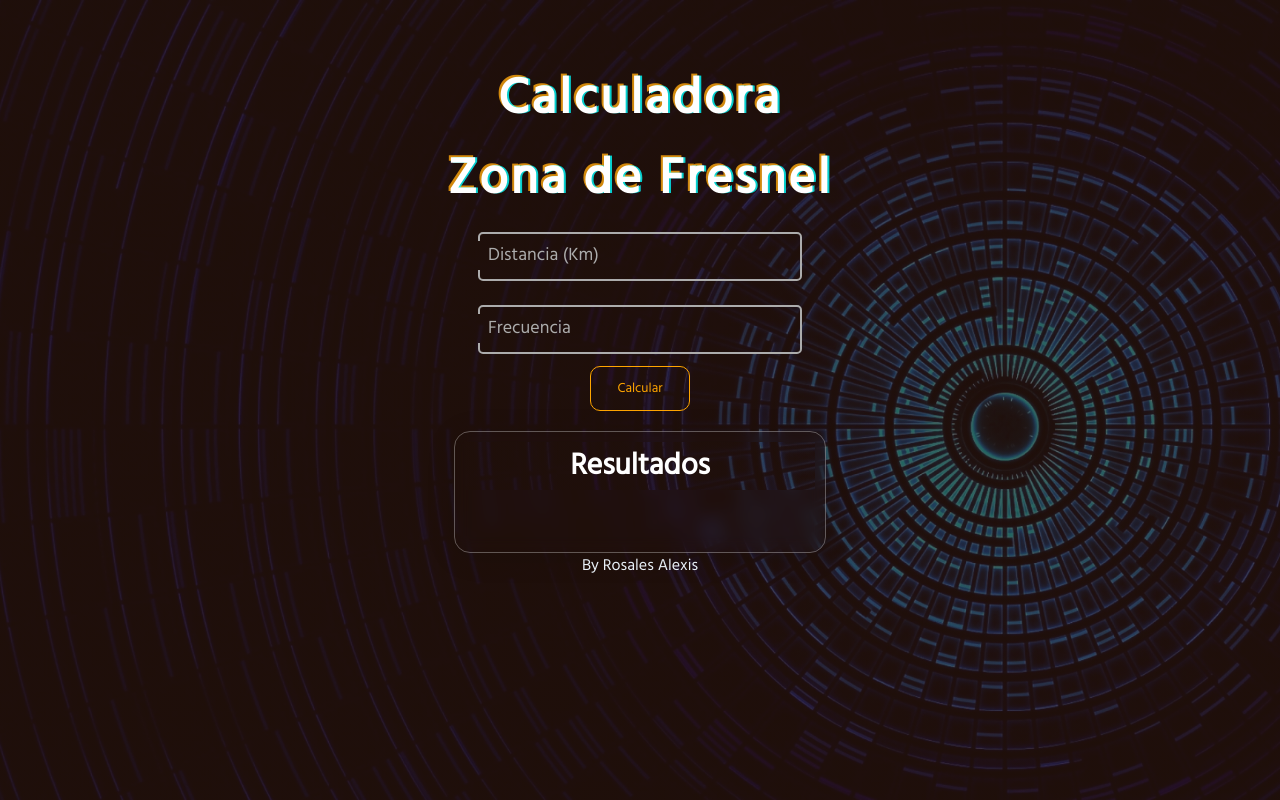
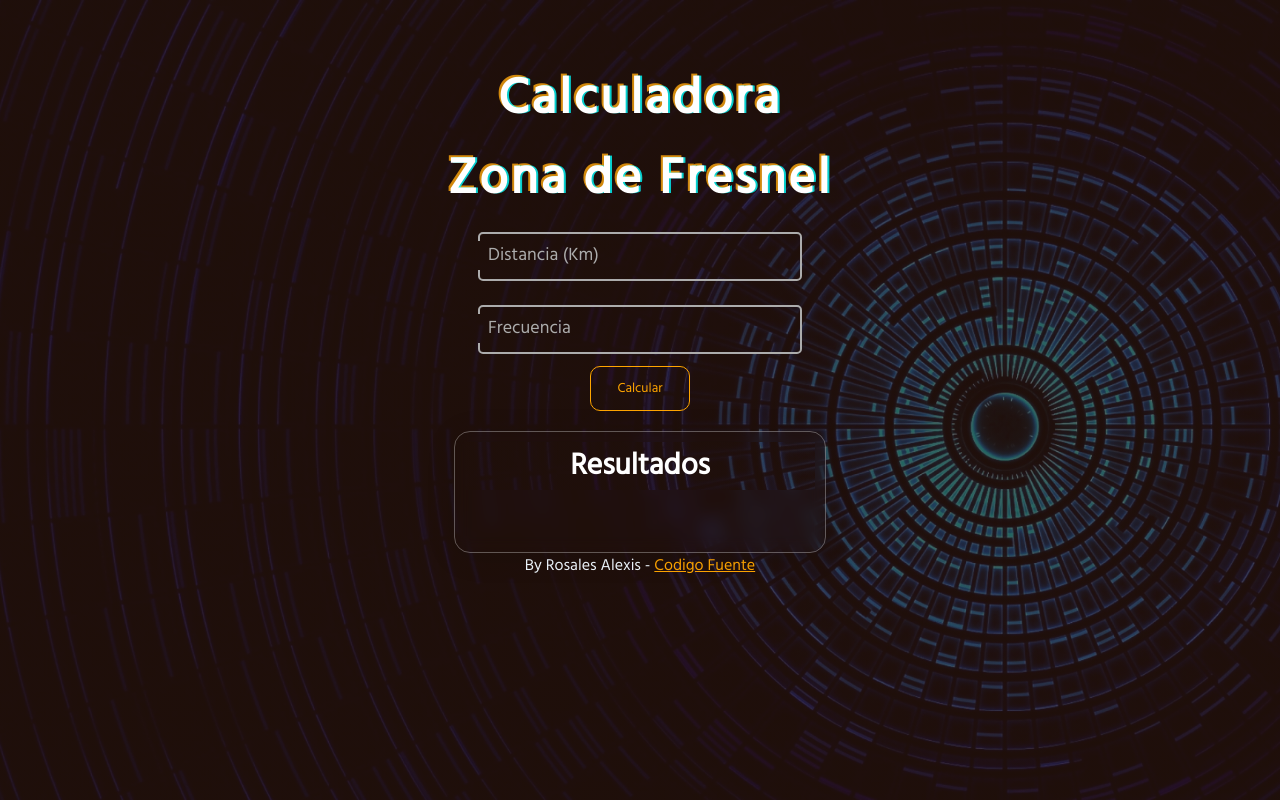
Before and after one commit to Dvrklex/zona_de_fresnel_landing, a plain HTML site: page index.html in a window 1280 px wide. Drawn offline with Linux system fonts and the light colour scheme.

Commit message:
Add files via upload

```diff
--- a/index.html
+++ b/index.html
@@ -4,7 +4,7 @@
     <meta charset="UTF-8">
     <meta http-equiv="X-UA-Compatible" content="IE=edge">
     <meta name="viewport" content="width=device-width, initial-scale=1.0">
-    <title>Floating Placeholder</title>
+    <title>Calculadora de Fresnel</title>
     <link rel="preconnect" href="https://fonts.googleapis.com">
     <link rel="preconnect" href="https://fonts.gstatic.com" crossorigin>
     <link href="https://fonts.googleapis.com/css2?family=Hind&display=swap" rel="stylesheet">
@@ -28,7 +28,7 @@
         <div id="result">
             <h1>Resultados</h1>
         </div>
-        <p style="color:aliceblue">By Rosales Alexis</p>
+        <p style="color:aliceblue">By Rosales Alexis - <a style="color:orange" href="https://github.com/Dvrklex/zona_de_fresnel_landing"> Codigo Fuente</a></p>
     </section>
     <script src="script.js"></script>
 </body>
```
